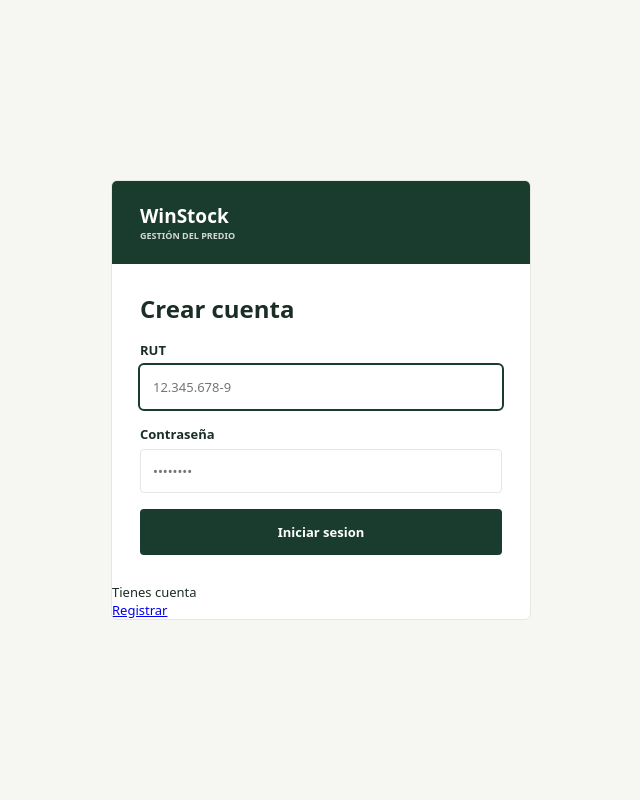
After one commit to DeveloperGerard/WinStock, a Django app: page /iniciarSesion/ in a window 1280 px wide. The commit adds this page. Shown: the whole page, without its empty margins (319-959 px from the left). Run offline with Django 5.2, Linux system fonts and the light colour scheme.

Commit message:
se agrego la decoracion del formulario de inicio de sesion

```diff
--- /dev/null
+++ b/apps/funcionarios/static/forms/inifunc.css
@@ -0,0 +1,94 @@
+* {
+    box-sizing: border-box;
+    margin: 0;
+}
+
+:root {
+    --g: #1a3c2f;
+    --bd: #e5e7e2;
+    --err: #b42318;
+}
+
+body {
+    font: 13px system-ui, sans-serif;
+    color: #1b2e25;
+    background: #f6f6f2;
+    min-height: 100vh;
+    display: grid;
+    place-items: center;
+    padding: 24px;
+}
+
+.auth {
+    width: min(420px, 100%);
+    background: #fff;
+    border: 1px solid var(--bd);
+    border-radius: 6px;
+    overflow: hidden;
+}
+
+.auth header {
+    background: var(--g);
+    color: #fff;
+    padding: 22px 28px;
+}
+
+.auth h1 {
+    font-size: 19px;
+}
+
+.auth small {
+    display: block;
+    font-size: 9px;
+    opacity: .8;
+}
+
+form {
+    display: grid;
+    gap: 16px;
+    padding: 28px;
+}
+
+h2 {
+    font-size: 24px;
+}
+
+label {
+    display: grid;
+    gap: 6px;
+    font-weight: 600;
+}
+
+input {
+    padding: 12px;
+    border: 1px solid var(--bd);
+    border-radius: 4px;
+    font: inherit;
+    font-weight: 400;
+}
+
+input:focus {
+    outline: 2px solid var(--g);
+    border-color: transparent;
+}
+
+.btn {
+    padding: 14px 17px;
+    border: 0;
+    border-radius: 4px;
+    background: var(--g);
+    color: #fff;
+    font: inherit;
+    font-weight: 700;
+    cursor: pointer;
+}
+
+.err,
+.errorlist {
+    color: var(--err);
+    font-size: 12px;
+    font-weight: 400;
+    opacity: 1;
+    list-style: none;
+    padding: 0;
+}
--- /dev/null
+++ b/apps/funcionarios/templates/forms/inifunc.html
@@ -0,0 +1,27 @@
+{% load static %}
+<!DOCTYPE html>
+<html lang="es">
+<head>
+  <meta charset="UTF-8">
+  <meta name="viewport" content="width=device-width, initial-scale=1">
+  <title>Crear cuenta · WinStock</title>
+  <link rel="stylesheet" href="{% static 'forms/inifunc.css' %}">
+</head>
+<body>
+  <main class="auth">
+    <header><h1>WinStock<small>GESTIÓN DEL PREDIO</small></h1></header>
+
+    <form method="post">
+      {% csrf_token %}
+      <h2>Crear cuenta</h2>
+      {{ form.non_field_errors }}
+      {% for f in form %}
+      <label>{{ f.label }}{{ f }}{% for e in f.errors %}<small class="err">{{ e }}</small>{% endfor %}</label>
+      {% endfor %}
+      <button class="btn">Iniciar sesion</button>
+    </form>
+    <p>Tienes cuenta</p>
+    <a href="{% url 'funcionarios:registro' %}">Registrar</a>
+  </main>
+</body>
+</html>
--- a/apps/funcionarios/templates/forms/regfunc.html
+++ b/apps/funcionarios/templates/forms/regfunc.html
@@ -20,6 +20,8 @@
       {% endfor %}
       <button class="btn">Registrarme</button>
     </form>
+    <p>No tienes cuenta</p>
+    <a href="{% url 'funcionarios:iniciarSesion' %}">Iniciar Sesion</a>
   </main>
 </body>
 </html>
--- a/apps/funcionarios/urls.py
+++ b/apps/funcionarios/urls.py
@@ -5,6 +5,7 @@ app_name = "funcionarios"
 
 urlpatterns = [
     path('', views.inicio ,name="inicio"),
-    path('registro/',views.registro,name="registro")
+    path('registro/',views.registro,name="registro"),
+    path('iniciarSesion/',views.iniciarSesion,name="iniciarSesion")
 
 ]
--- a/apps/funcionarios/views.py
+++ b/apps/funcionarios/views.py
@@ -1,13 +1,13 @@
 from django.shortcuts import render,redirect
 from django.contrib.auth import login
 from django.http import HttpResponse
-from .forms import RegistroForm
+from .forms import RegistroForm,LoginForm
 # Create your views here.
 
 def inicio(request):
     if request.user.is_authenticated:
         return render(request,"base.html")
-    return redirect("funcionarios:registro")
+    return redirect("funcionarios:iniciarSesion")
 
 
 def registro(request):
@@ -16,3 +16,7 @@ def registro(request):
         login(request, form.save())
         return redirect("funcionarios:inicio")
     return render(request, "forms/regfunc.html", {"form": form})
+
+def iniciarSesion(request):
+    form = LoginForm()
+    return render(request,"forms/inifunc.html",{"form":form})
```
